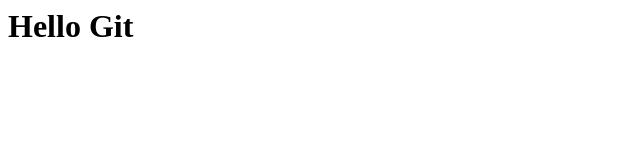
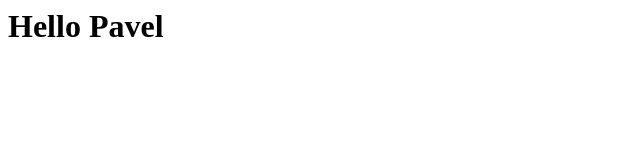
Before and after one commit to paveldyachok/git-sample, a plain HTML site: page index.html in a window 1280 px wide. Shown: the full height of the page, 0-640 px from the left. Drawn offline with Linux system fonts and the light colour scheme.

Commit message:
wrong commit

```diff
--- a/index.html
+++ b/index.html
@@ -1 +1 @@
-<h1>Hello Git</h1>
+<h1>Hello Pavel</h1>
```
